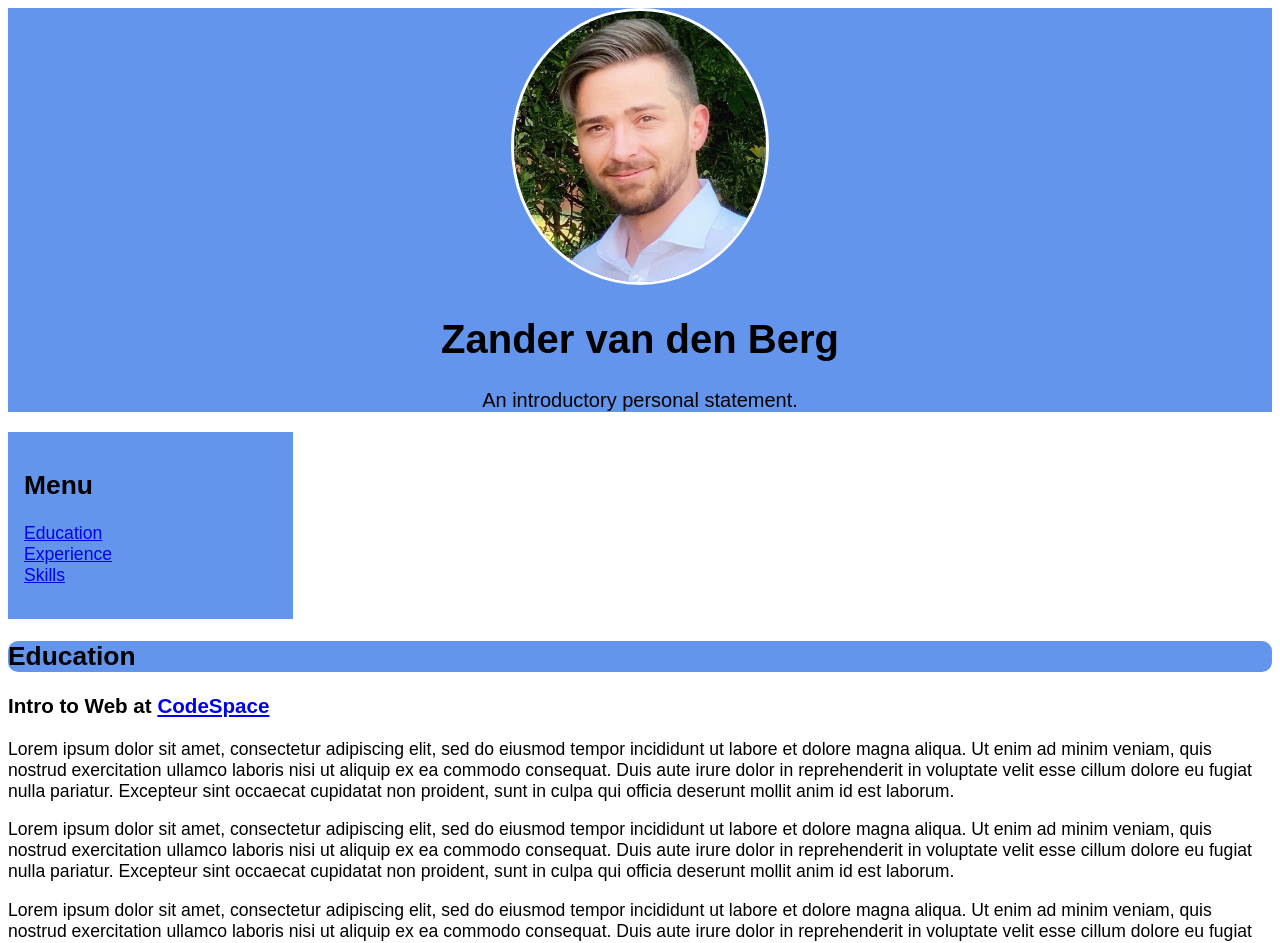
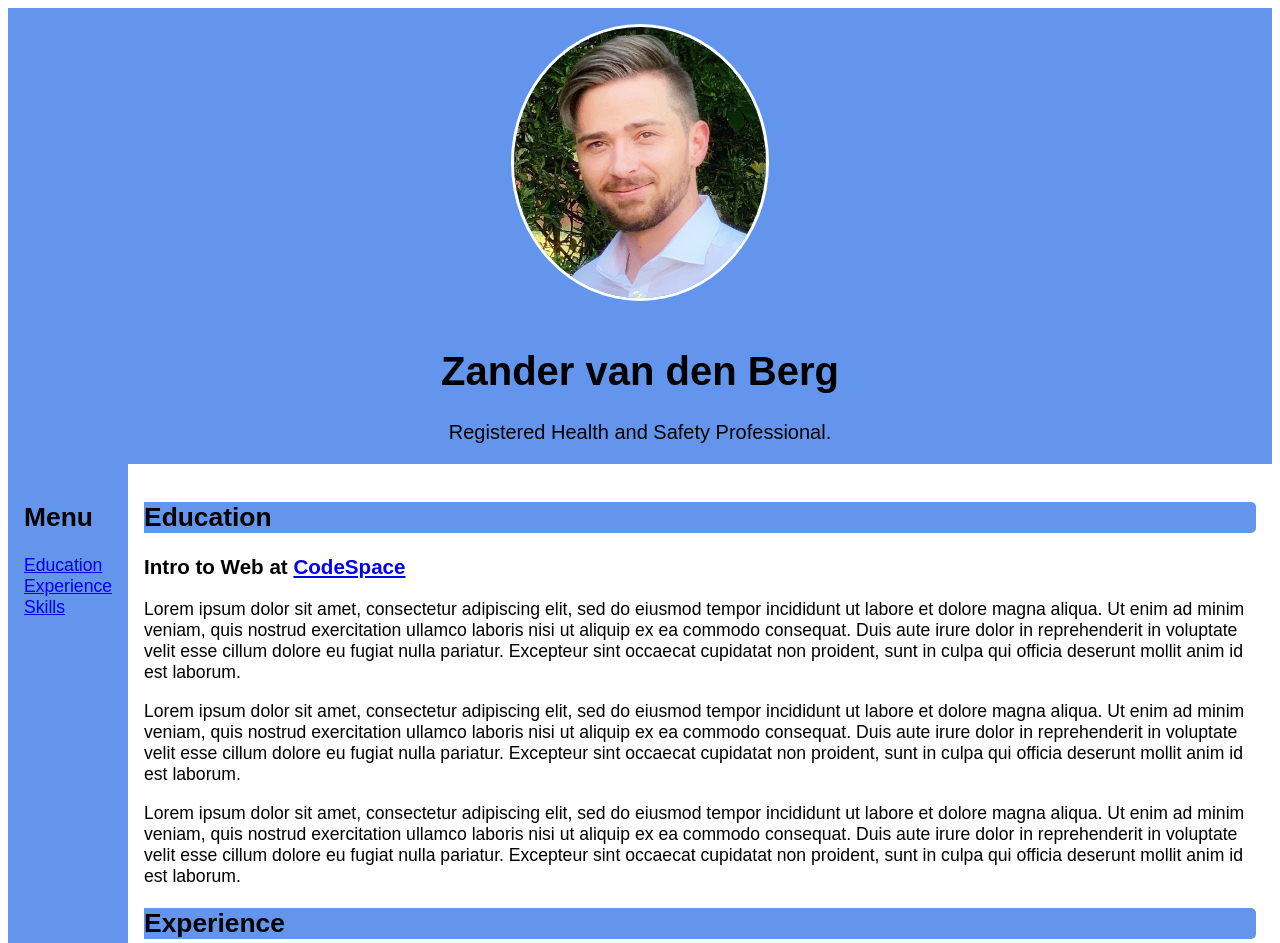
Before and after one commit to ZandervdBerg/Zander-s-Resume, a plain HTML site: page index.html in a window 1280 px wide. Shown: the top 943 px of the page. Drawn offline with Linux system fonts and the light colour scheme.

Commit message:
Intro to Web - Final

```diff
--- a/css/stylesheet.css
+++ b/css/stylesheet.css
@@ -2,6 +2,8 @@ body{
   font-family: sans-serif;
   font-size:110%;
   background-color: white;
+  display: flex;
+  flex-direction: column;
 }
 
 #profilePhoto{
@@ -9,12 +11,24 @@ body{
   height: 20%;
   border-radius: 50%;
   border: 3px solid white;
+  margin: 1rem;
 }
 
-header {
+header{
   text-align: center;
   background-color: cornflowerblue;
   font-size: 20px;
+  justify-content: center;
+}
+
+.main{
+  display: flex;
+  flex-direction: row;
+  overflow: unset;
+}
+
+.content{
+  padding: 1rem;
 }
 
 .nav-menu{
@@ -30,7 +44,7 @@ header {
 }
 
 h2 {
-  border-radius: 10px 10px 10px 10px;
+  border-radius: 0px 5px 5px 0px;
   background-color: cornflowerblue;
 }
 
--- a/index.html
+++ b/index.html
@@ -9,12 +9,13 @@
 </head>
 
 <body>
-
   <header>
     <img src="/images/profilePicture.jpeg" width="200" height="200" id="profilePhoto">
     <h1>Zander van den Berg</h1>
-    <p>An introductory personal statement.</p>
+    <p>Registered Health and Safety Professional.</p>
   </header>
+
+  <main class="main">
 
     <div id="sidebar">
       <nav>
@@ -27,9 +28,9 @@
       </nav>
     </div>
 
-  <main>
+    <div class="content">
+
       <h2 id="education">Education</h2>
-
       <h3>Intro to Web at <a href="https://www.codespace.co.za/" target="_blank">CodeSpace</a></h3>
       <p>Lorem ipsum dolor sit amet, consectetur adipiscing elit, sed do eiusmod tempor incididunt ut labore et dolore
         magna
@@ -70,6 +71,7 @@
         consequat.
         Duis aute irure dolor in reprehenderit in voluptate velit esse cillum dolore eu fugiat nulla pariatur. Excepteur
         sint occaecat cupidatat non proident, sunt in culpa qui officia deserunt mollit anim id est laborum.</p>
+
       <h2 id="skills">Skills</h2>
       <p>
       <ul>
@@ -77,6 +79,8 @@
         <li>CSS </li>
       </ul>
       </p>
+
+    </div>
 
   </main>
 
@@ -92,9 +96,6 @@
     </ul>
   </footer>
 
-
-
-
 </body>
 
 
```
Lines whose indentation alone changed are shown as unchanged.
